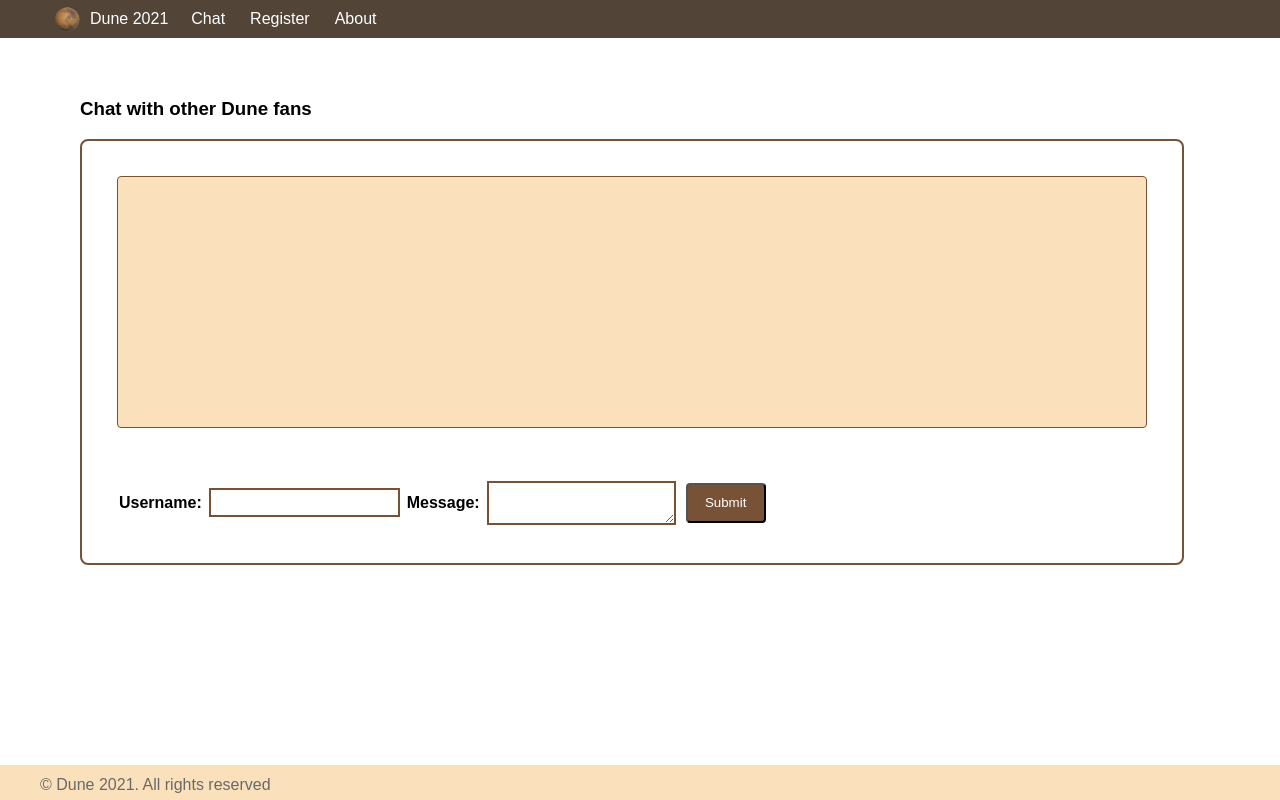
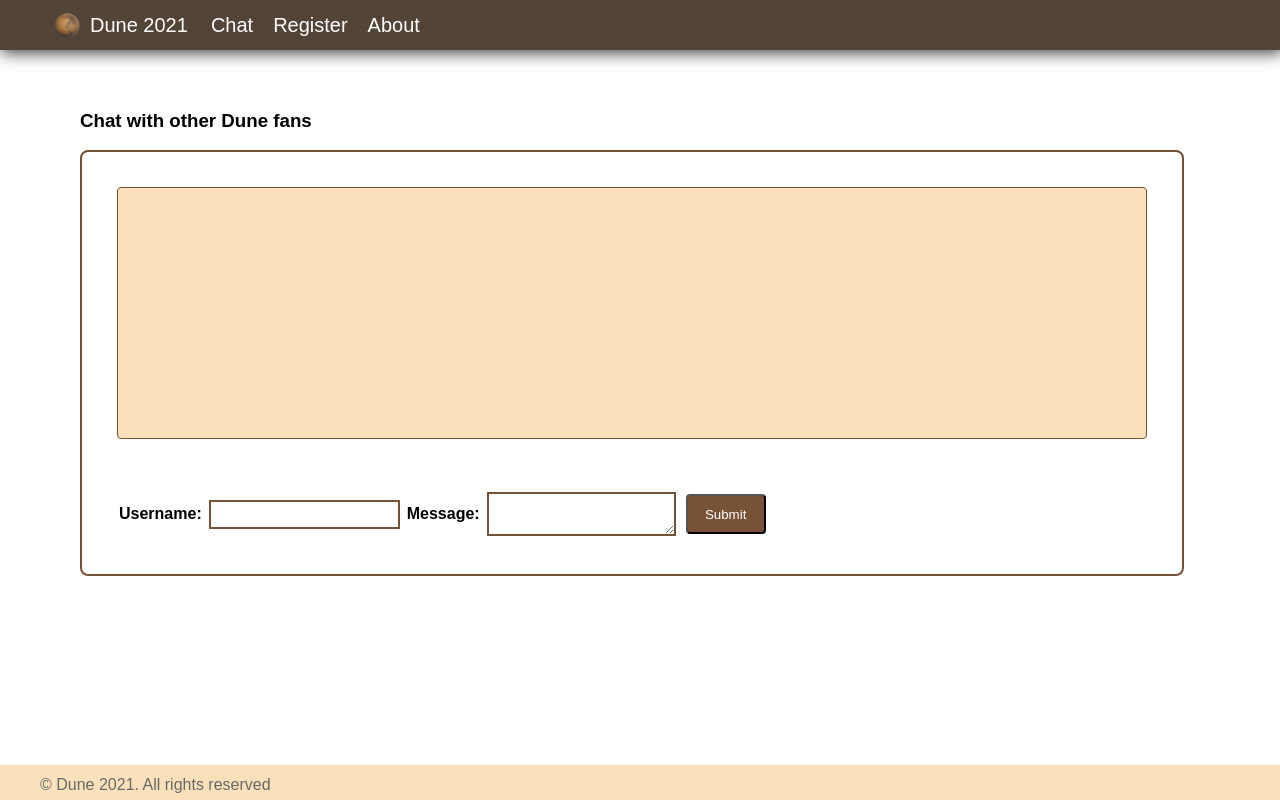
Before and after one commit to LieneLittlebird/Dune2021-static, a React (Create React App) app: page /chat in a window 1280 px wide. Built offline with nearby package versions, Linux system fonts and the light colour scheme.

Commit message:
navbar done

```diff
--- a/src/Components/Header/header.css
+++ b/src/Components/Header/header.css
@@ -3,20 +3,20 @@
   display: flex;
   align-items: center;
   list-style-type: none;
-  padding-top: 0px;
-  height: 2.4em;
+  height: 50px;
   margin-top: 0px;
+  box-shadow: 2px 2px 15px 1px #000000bf;
 }
 
 .nav-link {
+  font-size: 20px;
   color: white;
   text-decoration: none;
-  margin: 5px 20px 5px 5px;
+  padding: 5px 15px 5px 5px;
 }
 
-#navbar-img {
-  max-width: 50px;
-  max-height: 30px;
+.nav-link:hover {
+  color: #fbe1bb;
 }
 
 #header-logo {
@@ -26,3 +26,8 @@
   cursor: pointer;
   margin-right: 18px;
 }
+
+#navbar-img {
+  max-width: 50px;
+  max-height: 30px;
+}
```
